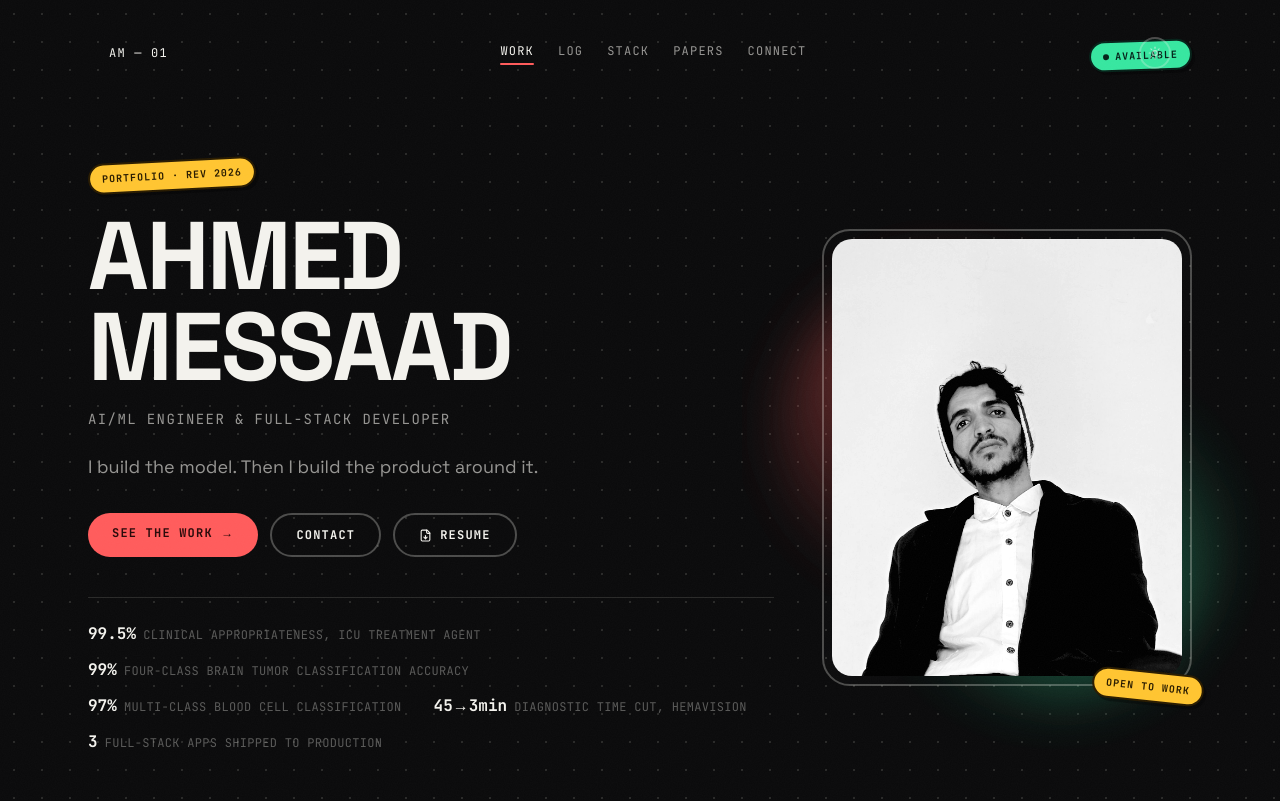
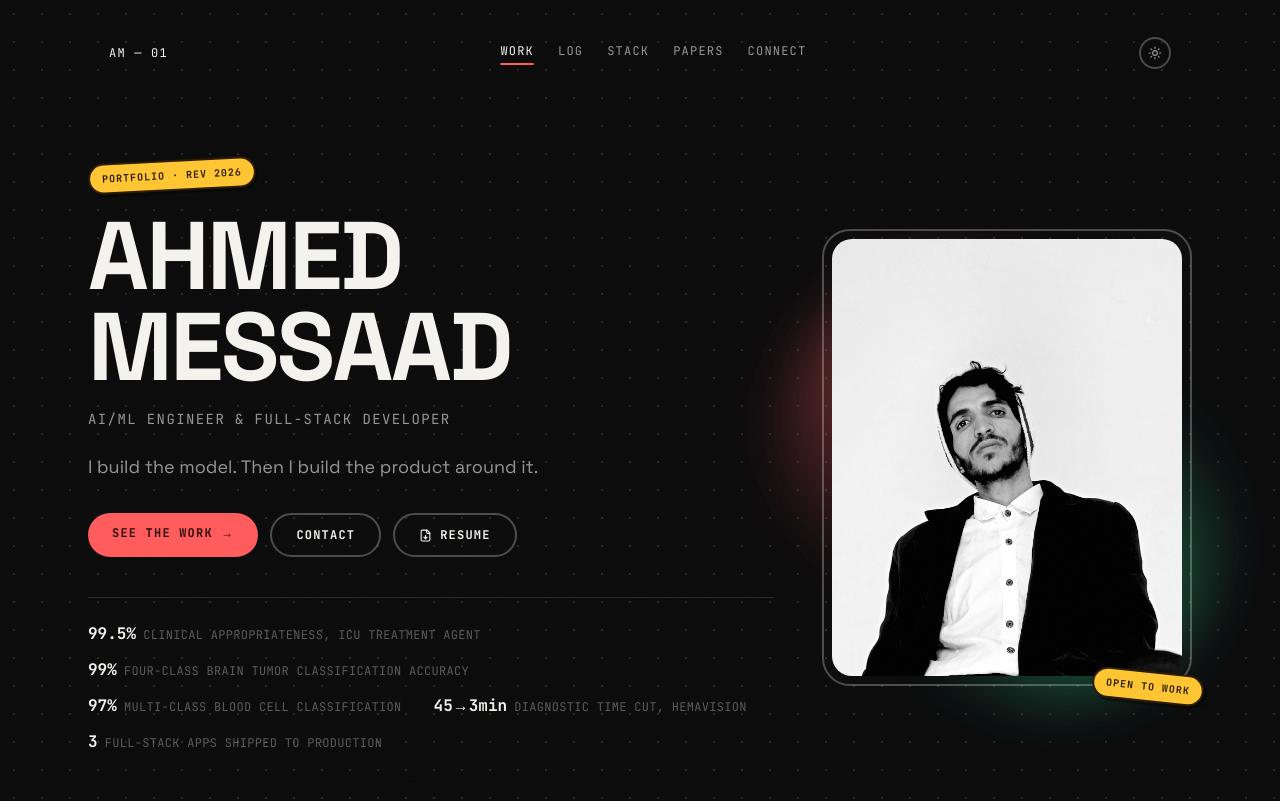
Before and after one commit to RYANX9/ahmedmessaad, a Next.js app: page / in a window 1280 px wide. Shown: the top 801 px of the page. Built offline with nearby package versions, Linux system fonts and the light colour scheme.

Commit message:
Update page.tsx

```diff
--- a/app/page.tsx
+++ b/app/page.tsx
@@ -193,10 +193,6 @@ export default function Portfolio() {
       {/* ================= HERO — this is "him" ================= */}
       <section id="top" className="relative mx-auto max-w-6xl px-6 pb-16 pt-32 md:pt-40">
         <div className="absolute right-6 top-8 md:right-6 md:top-10">
-          <Sticker color="mint" rotate="-2">
-            <span className="h-1.5 w-1.5 rounded-full" style={{ background: "var(--mint-ink)" }} />
-            Available
-          </Sticker>
         </div>
 
         <div className="grid gap-12 md:grid-cols-[1.3fr_0.7fr] md:items-center">
```
